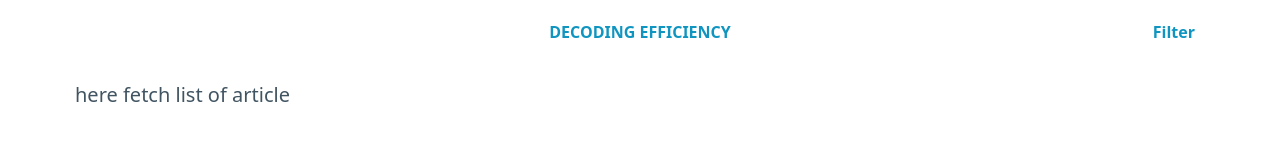
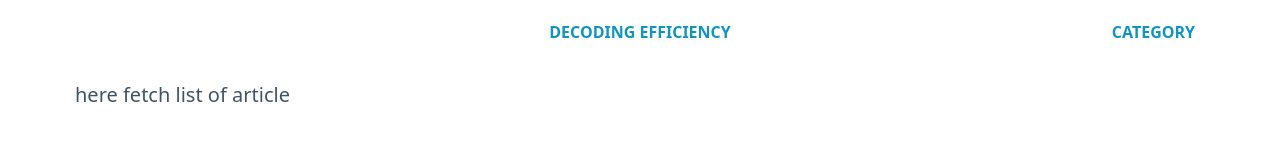
Before and after one commit to izzatrazab/DecodeEfficiency, a SvelteKit app: page / in a window 1280 px wide. Shown: the top 160 px of the page. Built offline with nearby package versions, Linux system fonts and the light colour scheme.

Commit message:
change 'filter' to 'category'

```diff
--- a/src/routes/+layout.svelte
+++ b/src/routes/+layout.svelte
@@ -13,8 +13,8 @@
 			</li>
 			<li class="filter">
 				<a href="https://github.com/izzatrazab" target="_blank">
-					<iconify-icon icon="uiw:filter" style="color: var(--color)" />
-					Filter
+					<iconify-icon icon="ic:twotone-category" style="color: var(--color)" />
+					CATEGORY
 				</a>
 			</li>
 		</ol>
@@ -81,8 +81,10 @@
 		position: absolute;
 		right: 0;
 	}
-	.filter a * {
-		vertical-align: middle;
+	.filter a{
+		display: flex;
+		align-items: center;
+		gap: 10px;
 	}
 	main {
 		margin-top: 16px;
```
Also changed, not shown: src/routes/[slug]/+page.ts (line endings or trailing spaces).
